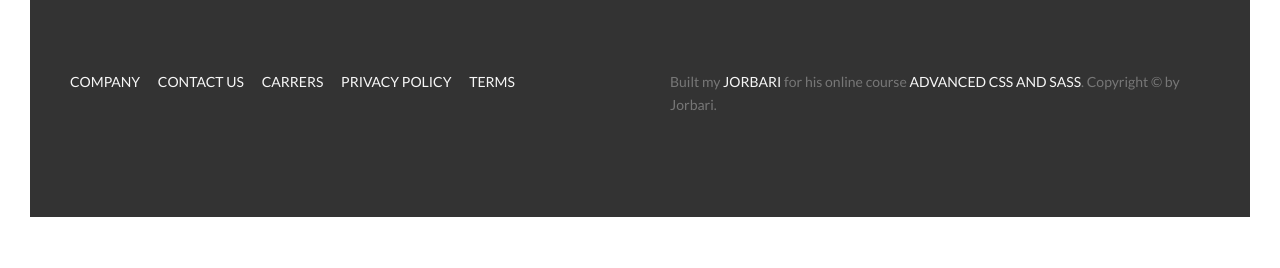
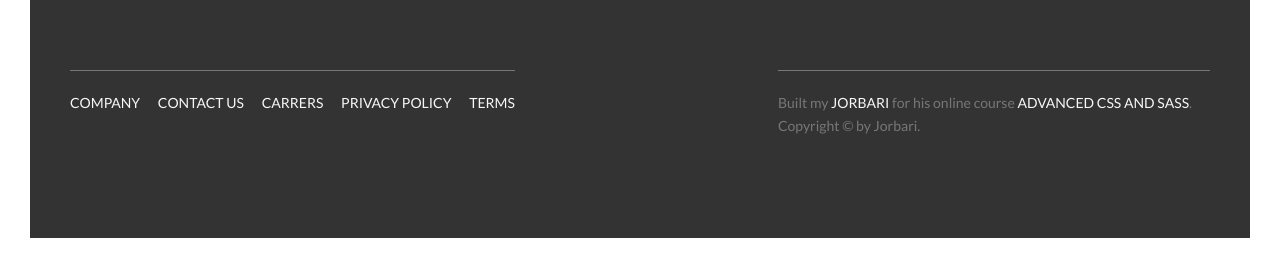
Before and after one commit to Jorbari/Natours, a website: page index.html in a window 1280 px wide. Shown: the part 5545-5813 px from the top of the page. Before the commit the page ends 5792 px from the top, so only its background shows below. Drawn offline with Linux system fonts and the light colour scheme.

Commit message:
finish footer design

```diff
--- a/sass/layout/_footer.scss
+++ b/sass/layout/_footer.scss
@@ -13,7 +13,9 @@
 
     }
     &__navigation {
-
+        border-top: 1px solid $color-grey-dark;
+        padding-top: 2rem;
+        display: inline-block;
     }
     &__list {
         list-style: none;
@@ -28,14 +30,23 @@
         &:link,
         &:visited {
             color: $color-grey-light-1;
+            background-color: $color-grey-light-3;
             text-decoration: none;
             text-transform: uppercase;
             display: inline-block;
+            transition: all .2s;
         }
         &:hover,
         &:active {
             color: $color-primary;
             box-shadow: 0 1rem 2rem rgba($color-black, .4);
+            transform: rotate(5deg) scale(1.3);
         }
     }
+    &__copyright {
+        border-top: 1px solid $color-grey-dark;
+        padding-top: 2rem;
+        width: 80%;
+        float: right;
+    }
 }
```
Also changed, not shown: css/style.css.
